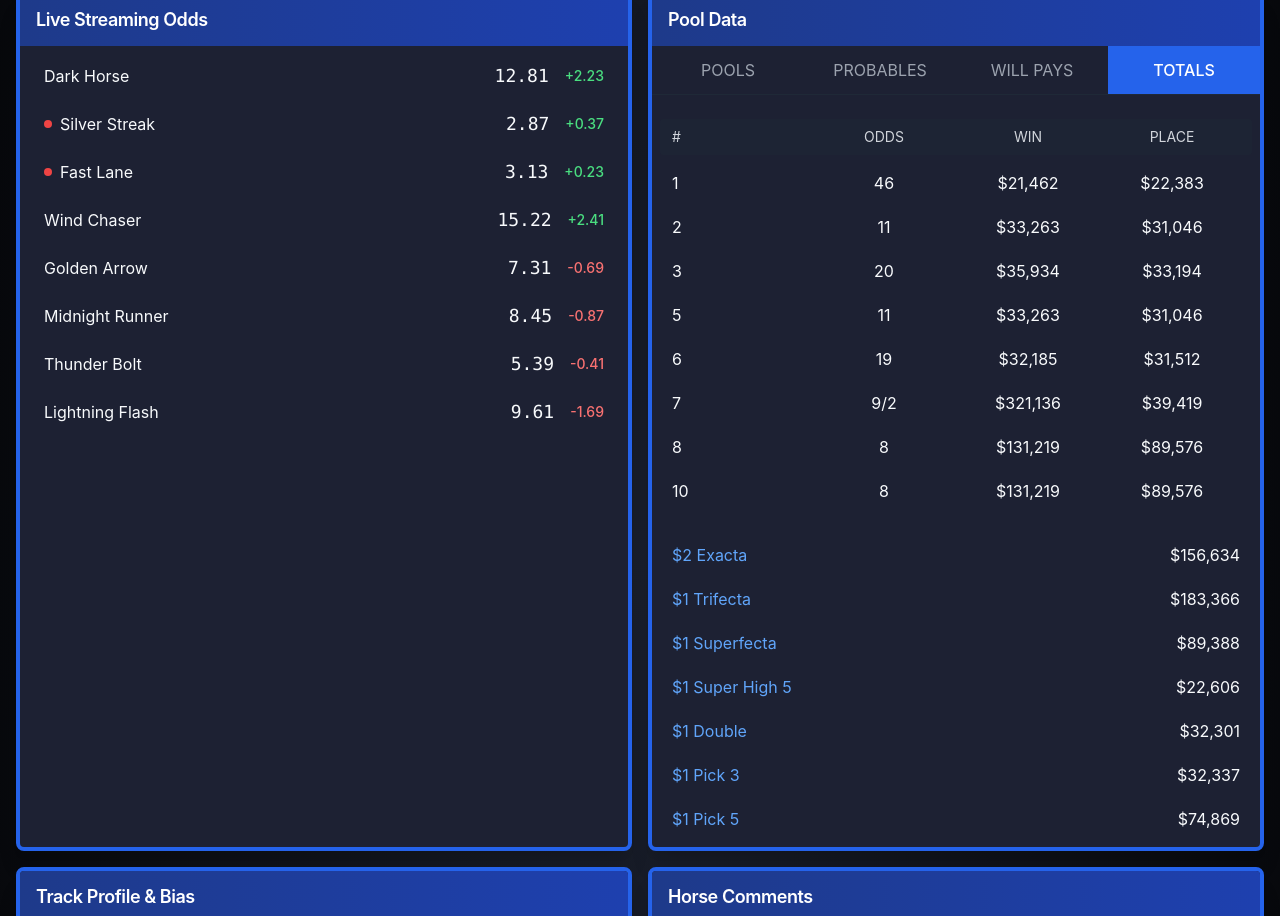
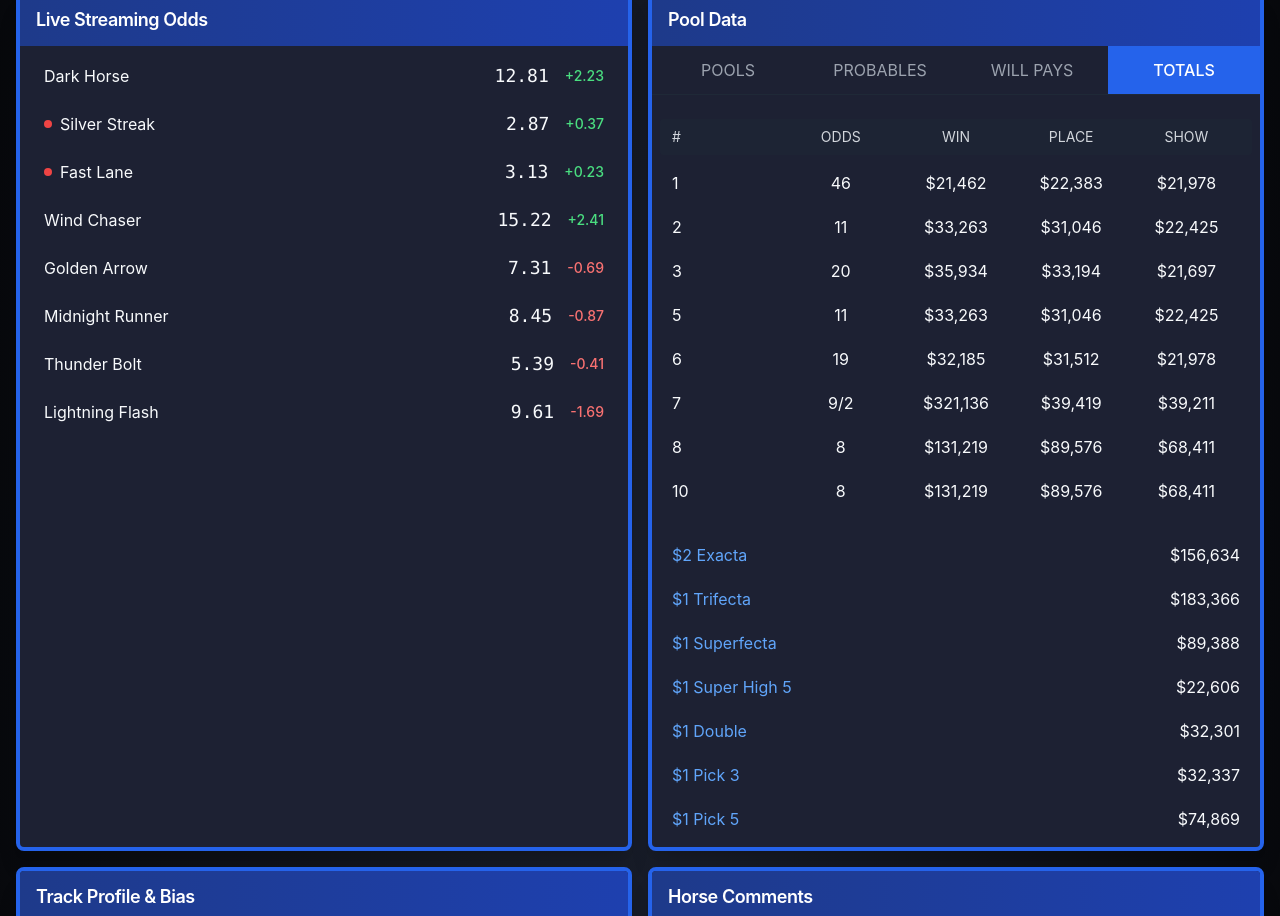
Before and after one commit to spotcircuit/sharpspike, a React (Vite) app: page / in a window 1280 px wide. Shown: the part 1281-2197 px from the top of the page. Built offline with nearby package versions, Linux system fonts and the light colour scheme.

Commit message:
Add show column to pool data
Add a show column to the pool data table.

```diff
--- a/src/components/PoolsPanel.tsx
+++ b/src/components/PoolsPanel.tsx
@@ -14,20 +14,22 @@ const PoolsPanel: React.FC<PoolsPanelProps> = ({ poolData, exoticPools }) => {
 
   const renderTotals = () => (
     <div className="mt-4">
-      <div className="grid grid-cols-4 gap-2 px-3 py-2 bg-gray-800/50 rounded text-gray-300 text-sm">
+      <div className="grid grid-cols-5 gap-2 px-3 py-2 bg-gray-800/50 rounded text-gray-300 text-sm">
         <div>#</div>
         <div className="text-center">ODDS</div>
         <div className="text-center">WIN</div>
         <div className="text-center">PLACE</div>
+        <div className="text-center">SHOW</div>
       </div>
 
       <div className="space-y-1 mt-2">
         {poolData.map((pool) => (
-          <div key={pool.number} className="grid grid-cols-4 gap-2 px-3 py-2 hover:bg-gray-800/30 rounded">
+          <div key={pool.number} className="grid grid-cols-5 gap-2 px-3 py-2 hover:bg-gray-800/30 rounded">
             <div>{pool.number}</div>
             <div className="text-center">{pool.odds}</div>
             <div className="text-center">{formatCurrency(pool.win)}</div>
             <div className="text-center">{formatCurrency(pool.place)}</div>
+            <div className="text-center">{formatCurrency(pool.show)}</div>
           </div>
         ))}
       </div>
```
